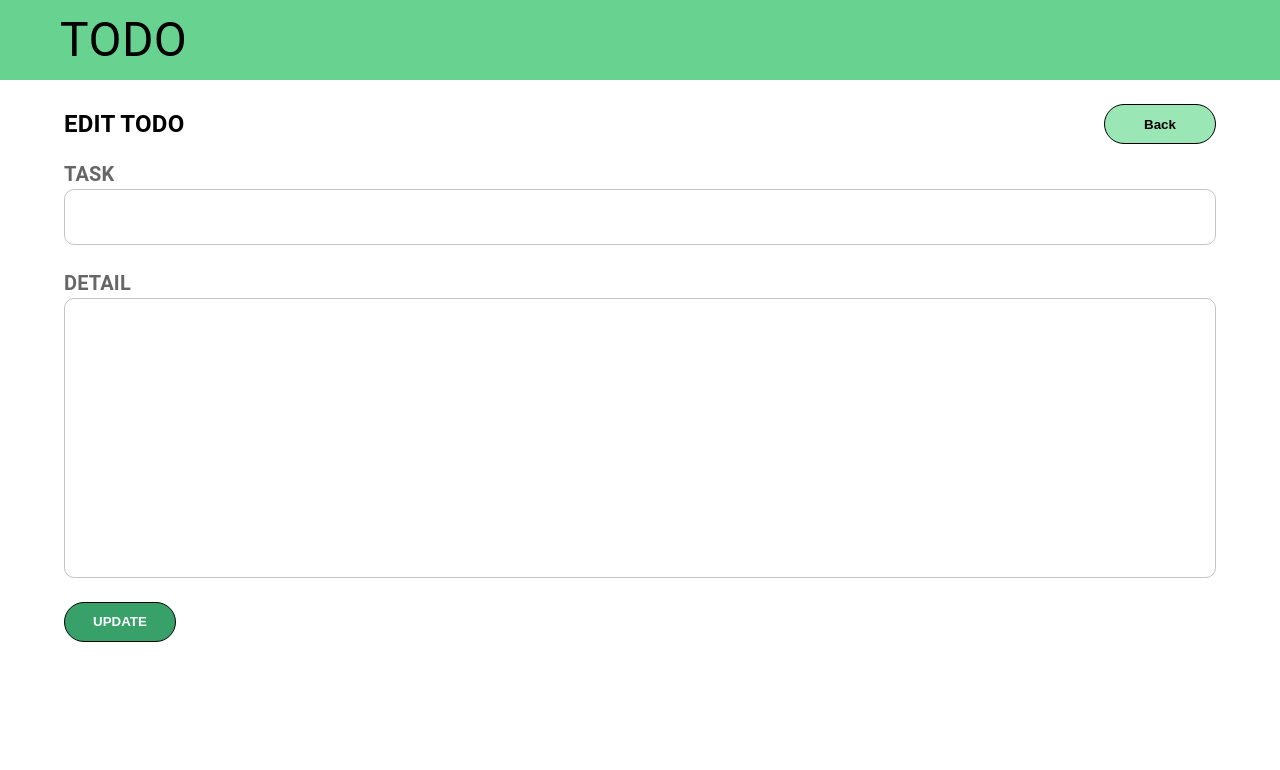
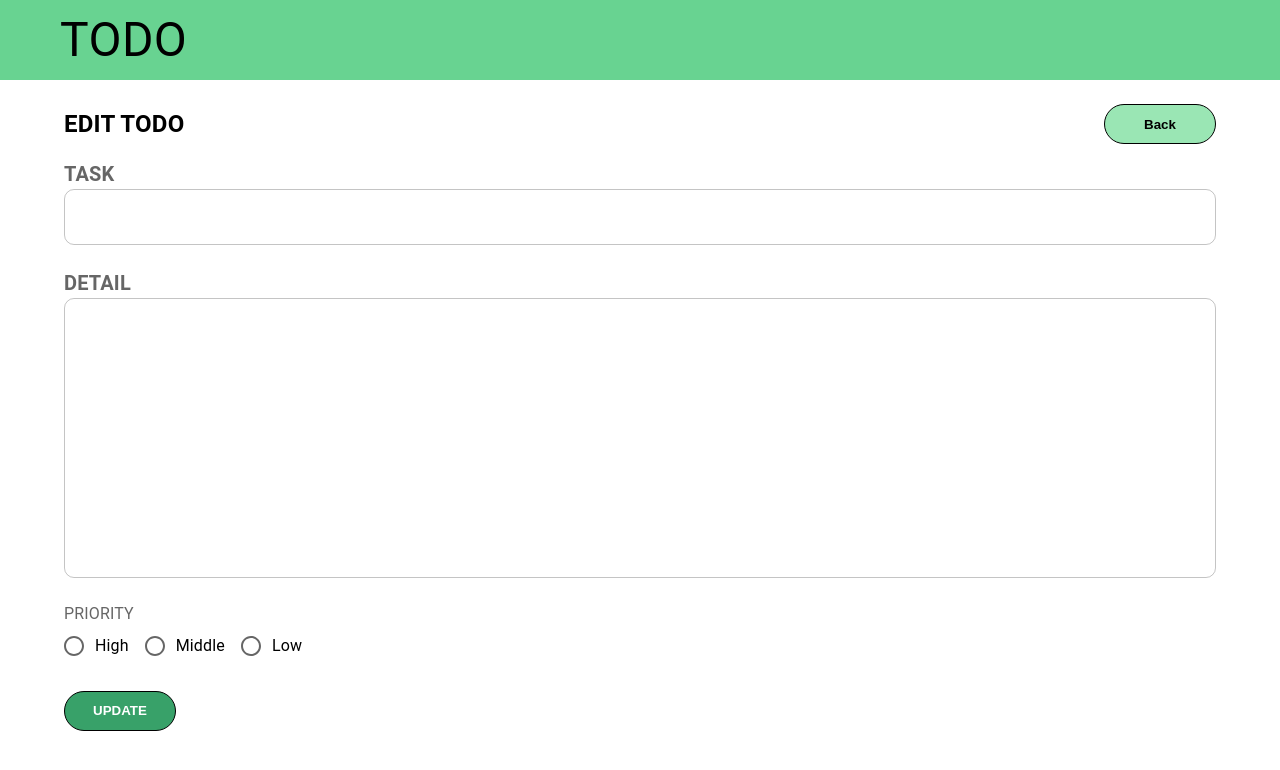
Before and after one commit to Yukitkym/next-todo-app, a Next.js app: page /todos/1/edit in a window 1280 px wide. Shown: the top 770 px of the page. Built offline with nearby package versions, Linux system fonts and the light colour scheme; no server answers; the database is empty.

Commit message:
Todo編集画面でPriorityを変更できるように

```diff
--- a/pages/todos/[id]/edit.tsx
+++ b/pages/todos/[id]/edit.tsx
@@ -9,6 +9,10 @@ import {
   Box,
   Stack,
   styled,
+  FormControl,
+  RadioGroup,
+  FormControlLabel,
+  Radio,
 } from "@mui/material";
 import { doc, getDoc, serverTimestamp, updateDoc } from "firebase/firestore";
 
@@ -24,6 +28,7 @@ export default function todoEdit() {
       : "";
   const [task, setTask] = useState("");
   const [detail, setDetail] = useState("");
+  const [priority, setPriority] = useState("");
 
   useEffect(() => {
     if (router.isReady) {
@@ -34,6 +39,7 @@ export default function todoEdit() {
           if (docSnap.exists()) {
             setTask(docSnap.get("task"));
             setDetail(docSnap.get("detail"));
+            setPriority(docSnap.get("priority"));
           } else {
             console.log("No such document!");
           }
@@ -50,6 +56,7 @@ export default function todoEdit() {
     updateDoc(doc(db, "todos", taskId), {
       task: task,
       detail: detail,
+      priority: priority,
       updatedAt: serverTimestamp(),
     });
     router.replace(`/todos/${taskId}`);
@@ -114,6 +121,33 @@ export default function todoEdit() {
                   }}
                 />
               </FormLabel>
+              <FormControl>
+                <FormLabel id="priority">PRIORITY</FormLabel>
+                <RadioGroup
+                  row
+                  aria-labelledby="priority"
+                  defaultValue="priority"
+                  name="priority"
+                  value={priority}
+                  onChange={(e) => setPriority(e.target.value)}
+                >
+                  <FormControlLabel
+                    value="High"
+                    control={<Radio />}
+                    label="High"
+                  />
+                  <FormControlLabel
+                    value="Middle"
+                    control={<Radio />}
+                    label="Middle"
+                  />
+                  <FormControlLabel
+                    value="Low"
+                    control={<Radio />}
+                    label="Low"
+                  />
+                </RadioGroup>
+              </FormControl>
               <Box
                 component="div"
                 sx={{ display: "flex", justifyContent: "space-between" }}
```
Also changed, not shown: pages/todos/[id]/index.tsx (+10 -0 lines).
